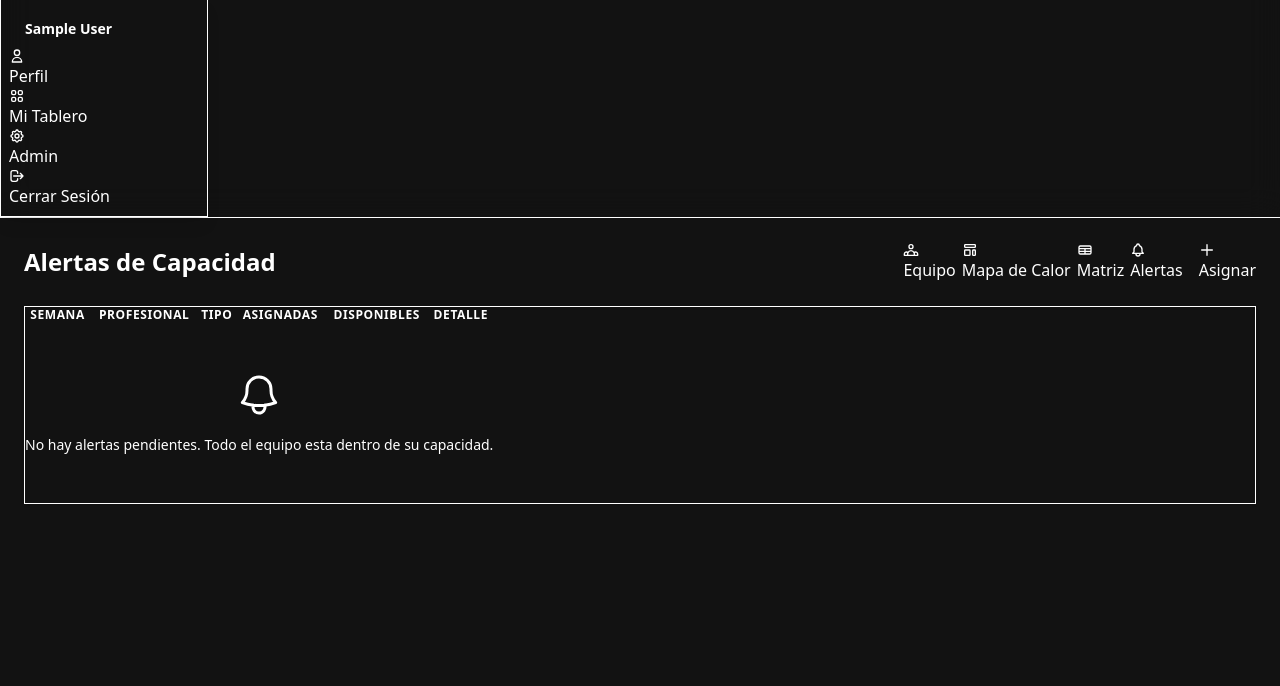
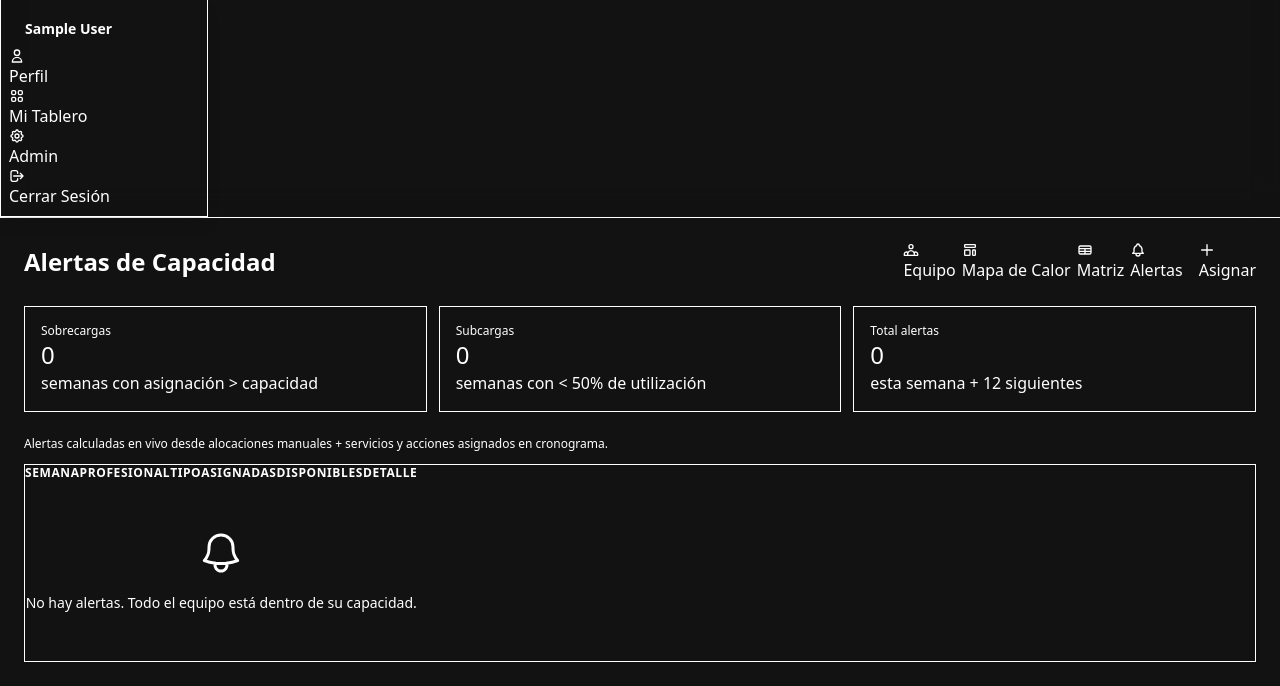
Before and after one commit to juan-cruz23/CENTRAL-CNTXT-IDI, a Django app: page /capacidad/alertas/ in a window 1280 px wide. Shown: the part 214-900 px from the top of the page. Before the commit the page ends 718 px from the top, so only its background shows below. Run offline with Django 5.2, Linux system fonts and the light colour scheme; a user stored in the database is signed in; tables that the repository leaves empty hold one stand-in row (values such as "Sample post"); grey boxes marked "Sample" are stand-in pictures; some libraries are stand-ins or nearby versions.

Commit message:
feat(capacidad): alertas en vivo desde alocaciones + cronograma
Las alertas ya no dependen de un comando manual ni de la tabla
CapacityAlert. Se calculan cada vez que se carga la página, recorriendo
las próximas 12 semanas y combinando ProjectAllocation + ServiceInstance
+ ServiceInstanceAction (mismo prorrateo que las otras vistas).

Detecta sobrecargas (asignado > capacidad) y subcargas (<50% utilización
con asignación > 0). Muestra KPIs de cuántas hay y un badge en el tab
con el conteo de sobrecargas de la semana actual.

Co-Authored-By: Claude Opus 4.7 <noreply@anthropic.com>

```diff
--- a/apps/capacity/views.py
+++ b/apps/capacity/views.py
@@ -16,11 +16,73 @@ from apps.projects.models import Project, ServiceInstance
 
 
 class CapacityContextMixin:
-    """Adds pending_alerts count to every capacity view."""
+    """Adds pending_alerts count (live overload from current allocations) to every capacity view."""
 
     def get_context_data(self, **kwargs):
+        from apps.accounts.models import User
+        from apps.projects.models import ServiceInstanceAction
+
         context = super().get_context_data(**kwargs)
-        context["pending_alerts"] = CapacityAlert.objects.filter(is_resolved=False).count()
+        today = date.today()
+        week_start = today - timedelta(days=today.weekday())
+        week_end = week_start + timedelta(days=6)
+        DEFAULT = Decimal("40")
+
+        cap_map = {
+            c.user_id: Decimal(c.weekly_available_hours)
+            for c in TeamMemberCapacity.objects.filter(
+                effective_from__lte=week_end,
+            ).filter(
+                Q(effective_until__isnull=True) | Q(effective_until__gte=week_start),
+            )
+        }
+
+        hours_by_user: dict[int, Decimal] = {}
+
+        for a in ProjectAllocation.objects.filter(
+            start_date__lte=week_end,
+        ).filter(
+            Q(end_date__isnull=True) | Q(end_date__gte=week_start),
+        ):
+            hours_by_user[a.user_id] = hours_by_user.get(a.user_id, Decimal("0")) + Decimal(a.weekly_hours)
+
+        def share(start, end, total_h):
+            if not total_h:
+                return Decimal("0")
+            total_days = (end - start).days + 1
+            if total_days <= 0:
+                return Decimal("0")
+            ov_start = max(start, week_start)
+            ov_end = min(end, week_end)
+            if ov_start > ov_end:
+                return Decimal("0")
+            overlap = (ov_end - ov_start).days + 1
+            return Decimal(str(total_h)) / Decimal(total_days) * Decimal(overlap)
+
+        for s in ServiceInstance.objects.filter(
+            assigned_professional__isnull=False,
+            projected_start_date__lte=week_end,
+            projected_end_date__gte=week_start,
+        ):
+            h = share(s.projected_start_date, s.projected_end_date, s.projected_hours)
+            if h > 0:
+                hours_by_user[s.assigned_professional_id] = hours_by_user.get(s.assigned_professional_id, Decimal("0")) + h
+
+        for ac in ServiceInstanceAction.objects.filter(
+            assigned_professional__isnull=False,
+            service_instance__projected_start_date__lte=week_end,
+            service_instance__projected_end_date__gte=week_start,
+        ).select_related("service_instance"):
+            si = ac.service_instance
+            h = share(si.projected_start_date, si.projected_end_date, ac.estimated_hours)
+            if h > 0:
+                hours_by_user[ac.assigned_professional_id] = hours_by_user.get(ac.assigned_professional_id, Decimal("0")) + h
+
+        overloaded = sum(
+            1 for uid, allocated in hours_by_user.items()
+            if allocated > cap_map.get(uid, DEFAULT)
+        )
+        context["pending_alerts"] = overloaded
         return context
 
 
@@ -473,24 +535,154 @@ class AllocationMatrixView(LoginRequiredMixin, CapacityContextMixin, TemplateVie
 
 
 class CapacityAlertListView(LoginRequiredMixin, CapacityContextMixin, ListView):
-    """List of unresolved capacity alerts."""
+    """Alertas de capacidad calculadas en vivo desde alocaciones + cronograma."""
 
     model = CapacityAlert
     template_name = "capacity/alerts.html"
     context_object_name = "alerts"
-    paginate_by = 25
+    paginate_by = 50
 
     def get_queryset(self):
-        return (
-            CapacityAlert.objects.filter(is_resolved=False)
-            .select_related("user")
-            .order_by("-week_start")
-        )
+        return CapacityAlert.objects.none()
+
+    def _compute_live_alerts(self):
+        """Calcula sobrecargas y subcargas para las semanas (4 pasadas + 12 futuras).
+
+        Combina ProjectAllocation + ServiceInstance + ServiceInstanceAction como
+        las otras vistas. No persiste — son alertas vivas que reflejan el estado
+        actual del cronograma y las alocaciones manuales.
+        """
+        from apps.accounts.models import User
+        from apps.projects.models import ServiceInstanceAction
+        DEFAULT_HOURS = Decimal("40")
+        UNDERLOAD_PCT = 50  # menos de este % se considera subcarga
+        WEEKS_PAST = 0  # solo presente y futuro
+        WEEKS_AHEAD = 12
+
+        today = date.today()
+        start_monday = today - timedelta(days=today.weekday())
+        weeks = [start_monday + timedelta(weeks=i) for i in range(-WEEKS_PAST, WEEKS_AHEAD)]
+        last_week_end = weeks[-1] + timedelta(days=6)
+
+        cap_map = {
+            c.user_id: Decimal(c.weekly_available_hours)
+            for c in TeamMemberCapacity.objects.filter(
+                effective_from__lte=last_week_end,
+            ).filter(
+                Q(effective_until__isnull=True) | Q(effective_until__gte=weeks[0]),
+            )
+        }
+
+        # Profesionales con rol activo
+        users = {
+            u.pk: u for u in User.objects.filter(
+                is_active=True, user_roles__isnull=False,
+            ).distinct()
+        }
+
+        # Datos crudos
+        allocs = list(ProjectAllocation.objects.filter(
+            start_date__lte=last_week_end,
+        ).filter(
+            Q(end_date__isnull=True) | Q(end_date__gte=weeks[0]),
+        ).select_related("user", "project"))
+
+        sis = list(ServiceInstance.objects.filter(
+            assigned_professional__isnull=False,
+            projected_start_date__isnull=False,
+            projected_end_date__isnull=False,
+            projected_start_date__lte=last_week_end,
+            projected_end_date__gte=weeks[0],
+        ).select_related("assigned_professional", "project"))
+
+        actions = list(ServiceInstanceAction.objects.filter(
+            assigned_professional__isnull=False,
+            service_instance__projected_start_date__isnull=False,
+            service_instance__projected_end_date__isnull=False,
+            service_instance__projected_start_date__lte=last_week_end,
+            service_instance__projected_end_date__gte=weeks[0],
+        ).select_related("assigned_professional", "service_instance"))
+
+        # Asegurar usuarios involucrados
+        for a in allocs:
+            users.setdefault(a.user_id, a.user)
+        for s in sis:
+            users.setdefault(s.assigned_professional_id, s.assigned_professional)
+        for ac in actions:
+            users.setdefault(ac.assigned_professional_id, ac.assigned_professional)
+
+        def week_share(start, end, total_h, w_start, w_end):
+            if not total_h:
+                return Decimal("0")
+            total_days = (end - start).days + 1
+            if total_days <= 0:
+                return Decimal("0")
+            ov_start = max(start, w_start)
+            ov_end = min(end, w_end)
+            if ov_start > ov_end:
+                return Decimal("0")
+            overlap = (ov_end - ov_start).days + 1
+            return Decimal(str(total_h)) / Decimal(total_days) * Decimal(overlap)
+
+        alerts = []
+        for w in weeks:
+            w_end = w + timedelta(days=6)
+            # Acumular horas por usuario en esta semana
+            hours_by_user: dict[int, Decimal] = {}
+            for a in allocs:
+                if a.start_date <= w_end and (a.end_date or last_week_end) >= w:
+                    hours_by_user[a.user_id] = hours_by_user.get(a.user_id, Decimal("0")) + Decimal(a.weekly_hours)
+            for s in sis:
+                share = week_share(s.projected_start_date, s.projected_end_date, s.projected_hours, w, w_end)
+                if share > 0:
+                    hours_by_user[s.assigned_professional_id] = hours_by_user.get(s.assigned_professional_id, Decimal("0")) + share
+            for ac in actions:
+                si = ac.service_instance
+                share = week_share(si.projected_start_date, si.projected_end_date, ac.estimated_hours, w, w_end)
+                if share > 0:
+                    hours_by_user[ac.assigned_professional_id] = hours_by_user.get(ac.assigned_professional_id, Decimal("0")) + share
+
+            for uid, allocated in hours_by_user.items():
+                user = users.get(uid)
+                if not user:
+                    continue
+                available = cap_map.get(uid, DEFAULT_HOURS)
+                pct = (allocated / available * 100) if available else Decimal("0")
+                if allocated > available:
+                    overage = (allocated - available).quantize(Decimal("0.1"))
+                    alerts.append({
+                        "week_start": w,
+                        "user": user,
+                        "alert_type": "OVERLOAD",
+                        "alert_type_display": "Sobrecarga",
+                        "allocated_hours": allocated.quantize(Decimal("0.1")),
+                        "available_hours": available.quantize(Decimal("0.1")),
+                        "details": f"Sobrecarga de {overage}h en la semana del {w:%d/%m/%Y}.",
+                    })
+                elif pct < UNDERLOAD_PCT and allocated > 0:
+                    alerts.append({
+                        "week_start": w,
+                        "user": user,
+                        "alert_type": "UNDERLOAD",
+                        "alert_type_display": "Subcarga",
+                        "allocated_hours": allocated.quantize(Decimal("0.1")),
+                        "available_hours": available.quantize(Decimal("0.1")),
+                        "details": f"Solo {pct.quantize(Decimal('1'))}% de utilización en la semana del {w:%d/%m/%Y}.",
+                    })
+
+        # Ordenar: sobrecargas primero, luego por semana ascendente
+        alerts.sort(key=lambda a: (0 if a["alert_type"] == "OVERLOAD" else 1, a["week_start"]))
+        return alerts
 
     def get_context_data(self, **kwargs):
         context = super().get_context_data(**kwargs)
+        live_alerts = self._compute_live_alerts()
+        context["alerts"] = live_alerts
+        context["overload_count"] = sum(1 for a in live_alerts if a["alert_type"] == "OVERLOAD")
+        context["underload_count"] = sum(1 for a in live_alerts if a["alert_type"] == "UNDERLOAD")
         context["active_tab"] = "alerts"
         context["page_title"] = "Alertas de Capacidad"
+        # No paginar — sobrescribir paginate_by no es necesario porque alerts es lista
         return context
 
 
--- a/templates/capacity/alerts.html
+++ b/templates/capacity/alerts.html
@@ -2,6 +2,28 @@
 {% block title %}Alertas de Capacidad{% endblock %}
 {% block content %}
 {% include "capacity/_nav_tabs.html" %}
+
+<div class="grid grid-cols-2 lg:grid-cols-3 gap-3 mb-6">
+  <div class="stat bg-base-100 border border-base-300/30 rounded-box p-4">
+    <div class="stat-title text-xs">Sobrecargas</div>
+    <div class="stat-value text-2xl {% if overload_count > 0 %}text-error{% else %}text-success{% endif %}">{{ overload_count }}</div>
+    <div class="stat-desc">semanas con asignación &gt; capacidad</div>
+  </div>
+  <div class="stat bg-base-100 border border-base-300/30 rounded-box p-4">
+    <div class="stat-title text-xs">Subcargas</div>
+    <div class="stat-value text-2xl {% if underload_count > 0 %}text-info{% else %}text-base-content/40{% endif %}">{{ underload_count }}</div>
+    <div class="stat-desc">semanas con &lt; 50% de utilización</div>
+  </div>
+  <div class="stat bg-base-100 border border-base-300/30 rounded-box p-4">
+    <div class="stat-title text-xs">Total alertas</div>
+    <div class="stat-value text-2xl">{{ alerts|length }}</div>
+    <div class="stat-desc">esta semana + 12 siguientes</div>
+  </div>
+</div>
+
+<p class="text-xs text-base-content/50 mb-3">
+  Alertas calculadas en vivo desde alocaciones manuales + servicios y acciones asignados en cronograma.
+</p>
 
 <div class="card bg-base-100 shadow-sm border border-base-300/30">
   <div class="card-body p-0">
@@ -19,12 +41,12 @@
         </thead>
         <tbody>
           {% for alert in alerts %}
-          <tr class="hover">
+          <tr class="hover {% if alert.alert_type == 'OVERLOAD' %}bg-error/5{% endif %}">
             <td class="font-mono text-sm">{{ alert.week_start|date:"d/m/Y" }}</td>
             <td>
               <div class="flex items-center gap-2">
                 <div class="avatar placeholder">
-                  <div class="bg-{% if alert.alert_type == 'OVERLOAD' %}error{% elif alert.alert_type == 'UNDERLOAD' %}info{% else %}warning{% endif %} text-{% if alert.alert_type == 'OVERLOAD' %}error{% elif alert.alert_type == 'UNDERLOAD' %}info{% else %}warning{% endif %}-content w-6 rounded-full">
+                  <div class="bg-{% if alert.alert_type == 'OVERLOAD' %}error{% else %}info{% endif %} text-{% if alert.alert_type == 'OVERLOAD' %}error{% else %}info{% endif %}-content w-6 rounded-full">
                     <span class="text-[10px]">{{ alert.user.first_name|first }}{{ alert.user.last_name|first }}</span>
                   </div>
                 </div>
@@ -32,21 +54,20 @@
               </div>
             </td>
             <td>
-              <span class="badge badge-sm {% if alert.alert_type == 'OVERLOAD' %}badge-error{% elif alert.alert_type == 'UNDERLOAD' %}badge-info{% else %}badge-warning{% endif %}">
-                {{ alert.get_alert_type_display }}
+              <span class="badge badge-sm {% if alert.alert_type == 'OVERLOAD' %}badge-error{% else %}badge-info{% endif %}">
+                {{ alert.alert_type_display }}
               </span>
             </td>
-            <td class="text-center font-mono {% if alert.allocated_hours > alert.available_hours %}text-error font-bold{% endif %}">{{ alert.allocated_hours }}h</td>
+            <td class="text-center font-mono {% if alert.alert_type == 'OVERLOAD' %}text-error font-bold{% endif %}">{{ alert.allocated_hours }}h</td>
             <td class="text-center font-mono">{{ alert.available_hours }}h</td>
-            <td class="max-w-sm text-sm opacity-80">{{ alert.details|default:"-" }}</td>
+            <td class="max-w-sm text-sm opacity-80">{{ alert.details }}</td>
           </tr>
           {% empty %}
-          <tr><td colspan="6">{% include "components/empty_state.html" with message="No hay alertas pendientes. Todo el equipo esta dentro de su capacidad." icon="bell" %}</td></tr>
+          <tr><td colspan="6">{% include "components/empty_state.html" with message="No hay alertas. Todo el equipo está dentro de su capacidad." icon="bell" %}</td></tr>
           {% endfor %}
         </tbody>
       </table>
     </div>
-    {% if is_paginated %}{% include "components/pagination.html" with page_obj=page_obj %}{% endif %}
   </div>
 </div>
 {% endblock %}
```
